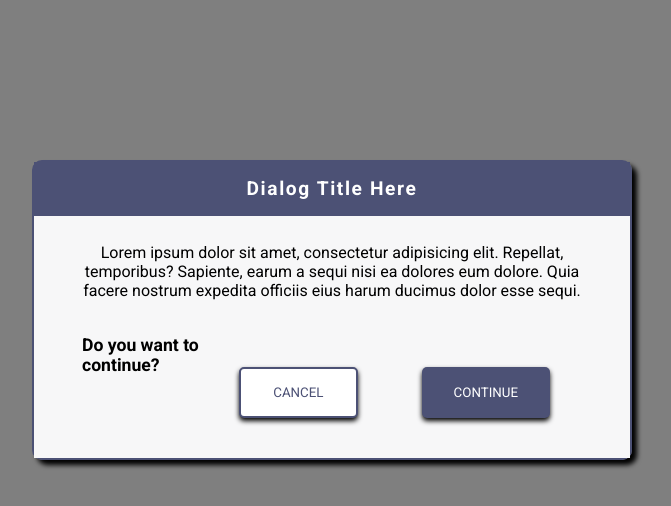
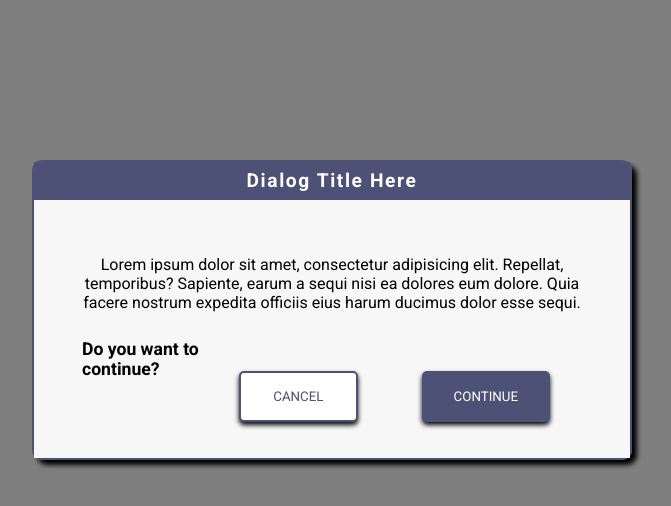
Before and after one commit to RittickDatta/HTML-CSS-and-JavaScript-Mini-Projects, a plain HTML site: page Button and Dialog/index.html in a window 1280 px wide. Both pictures are taken after a click on the button "CLICK HERE". Shown: the whole page, without its empty margins (308-979 px from the left). Drawn offline with Linux system fonts and the light colour scheme.

Commit message:
Fix: typo bug

```diff
--- a/Button and Dialog/styles/style.css
+++ b/Button and Dialog/styles/style.css
@@ -91,7 +91,7 @@ button:active {
   background-color: #f7f7f8;
 }
 .dialog-summary {
-  maring-top: 2rem;
+  margin-top: 2rem;
   padding: 20px 3rem;
   color: black;
   text-align: center;
```
